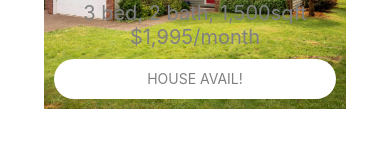
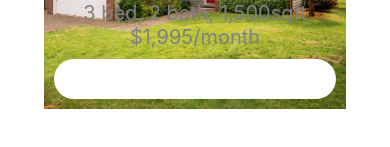
Before and after one commit to schradermade/RentalManager, a React Native app: screen / in a window 390 px wide. Shown: the part 441-588 px from the top of the page. Built offline with nearby package versions, Linux system fonts and the light colour scheme.

Commit message:
add two StyyleButton components

```diff
--- a/components/StyledButton/index.js
+++ b/components/StyledButton/index.js
@@ -5,6 +5,8 @@ import styles from './styles';
 const StyleButton = (props) => {
 
   const type = props.type;
+  const content = props.content;
+  const onPress = props.onPress;
 
   const backgroundColor = type === 'primary' ? 'grey' : 'white';
   const textColor = type === 'primary' ? 'white' : 'grey';
@@ -19,7 +21,7 @@ const StyleButton = (props) => {
           console.warn('Im down here!')
         }}
         >
-          <Text style={[styles.text, {color: textColor}]}>House Avail!</Text>
+          <Text style={[styles.text, {color: textColor}]}>{content}</Text>
         </Pressable>
       </View>
     </View>
```
